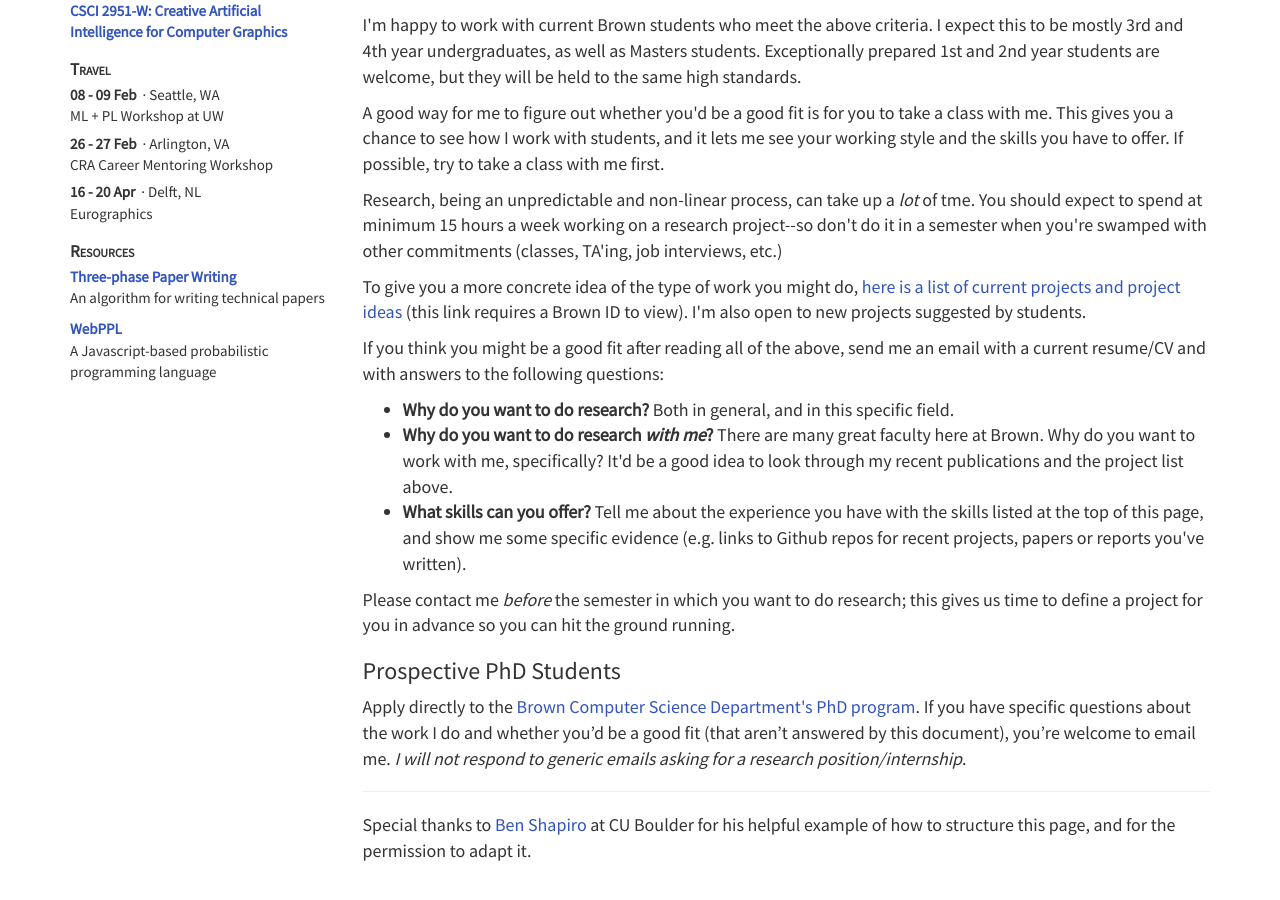
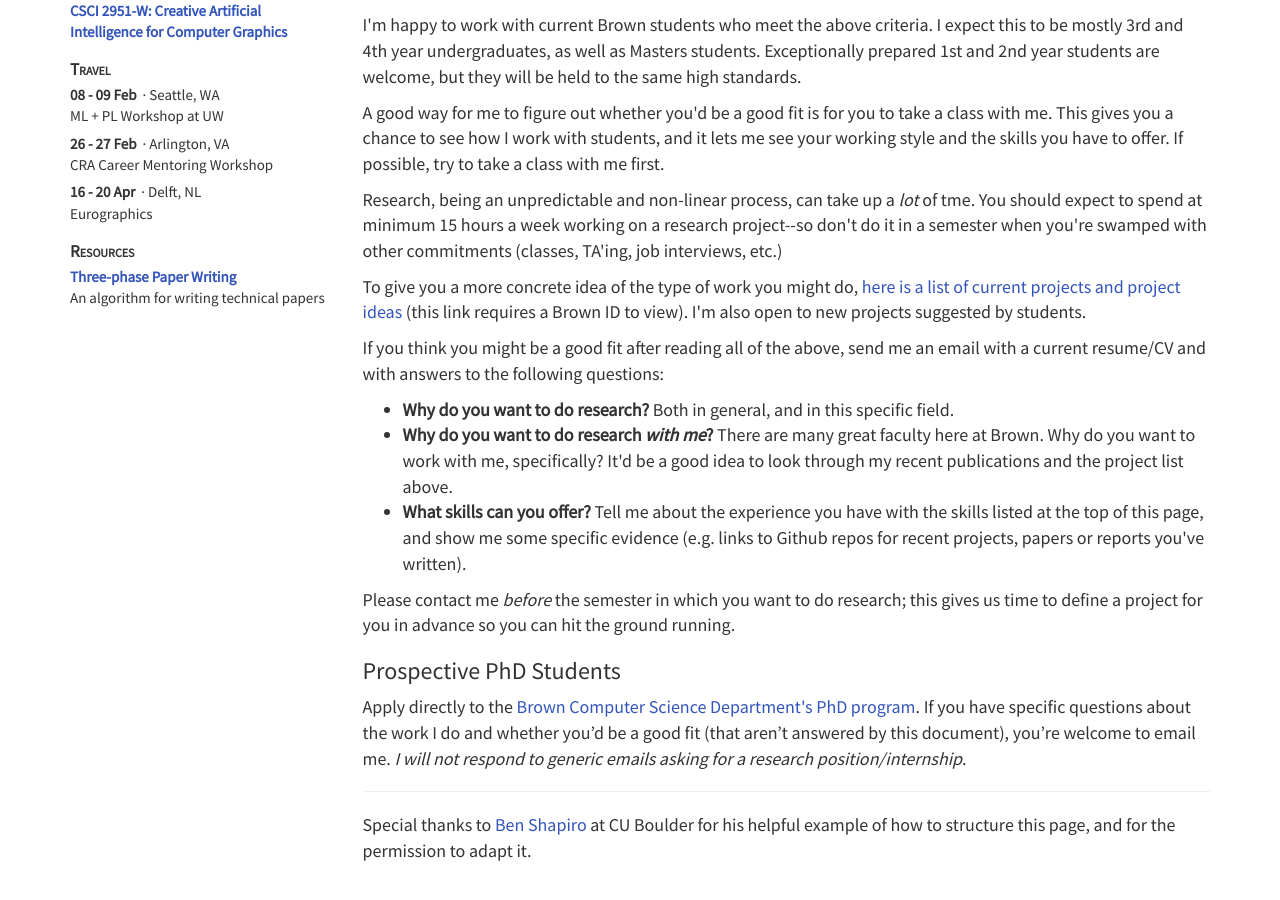
Before and after one commit to dritchie/dritchie.github.io, a Jekyll site: the page built from prospective_students.html, in a window 1280 px wide and 900 px high, scrolled down 738 px. Built offline with Jekyll 4.4.1, drawn with Linux system fonts in a browser that asks for light colours.

Commit message:
Remove webppl from resources.

```diff
--- a/_data/resources.json
+++ b/_data/resources.json
@@ -3,11 +3,5 @@
 		"name": "Three-phase Paper Writing",
 		"link": "/2017/10/12/three-phase-paper-writing.html",
 		"description": "An algorithm for writing technical papers"
-	},
-
-	{
-		"name": "WebPPL",
-		"link": "http://webppl.org",
-		"description": "A Javascript-based probabilistic programming language"
 	}
 ]
```
